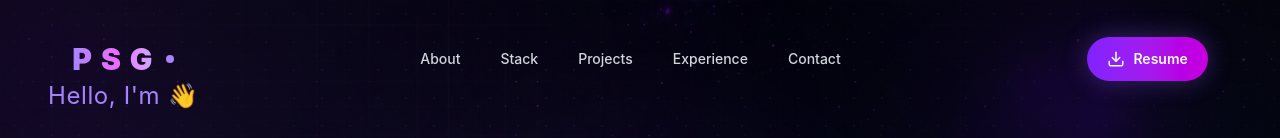
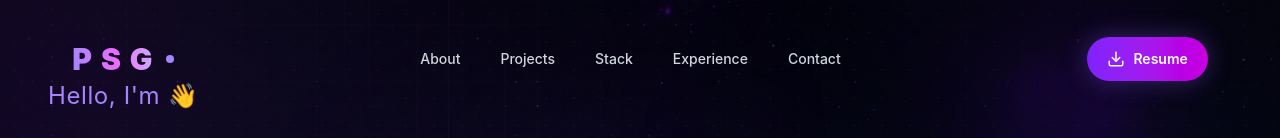
Before and after one commit to parvinder-singh-2/portfolio-parvinder, a React app: page / in a window 1280 px wide. Shown: the top 138 px of the page. Built offline with nearby package versions, Linux system fonts and the light colour scheme; the HTML template or start-up script is replaced by a standard one.

Commit message:
Reorder TechStack component in App; adjust Navbar links for improved structure and consistency

```diff
--- a/src/App.jsx
+++ b/src/App.jsx
@@ -14,8 +14,8 @@ function App() {
       <Navbar />
       <Hero />
       <About />
+      <Projects />
       <TechStack />
-      <Projects />
       <Achievements />
       <Experience />
       <Contact />
--- a/src/components/NavBar.jsx
+++ b/src/components/NavBar.jsx
@@ -8,8 +8,8 @@ function Navbar() {
 
   const navLinks = [
     { title: "About", href: "#about" },
+    { title: "Projects", href: "#projects" },
     { title: "Stack", href: "#stack" },
-    { title: "Projects", href: "#projects" },
     { title: "Experience", href: "#experience" },
     { title: "Contact", href: "#contact" },
   ];
@@ -172,7 +172,10 @@ function Navbar() {
         >
           {isOpen ? <X size={22} /> : <Menu size={22} />}
         </button>
-              <AnimatePresence>
+      </motion.nav>
+
+
+      <AnimatePresence>
         {isOpen && (
           <motion.div
               initial={{ opacity: 0, y: -15 }}
@@ -239,7 +242,6 @@ function Navbar() {
           </motion.div>
         )}
       </AnimatePresence>
-      </motion.nav>
     </header>
   );
 }
```
